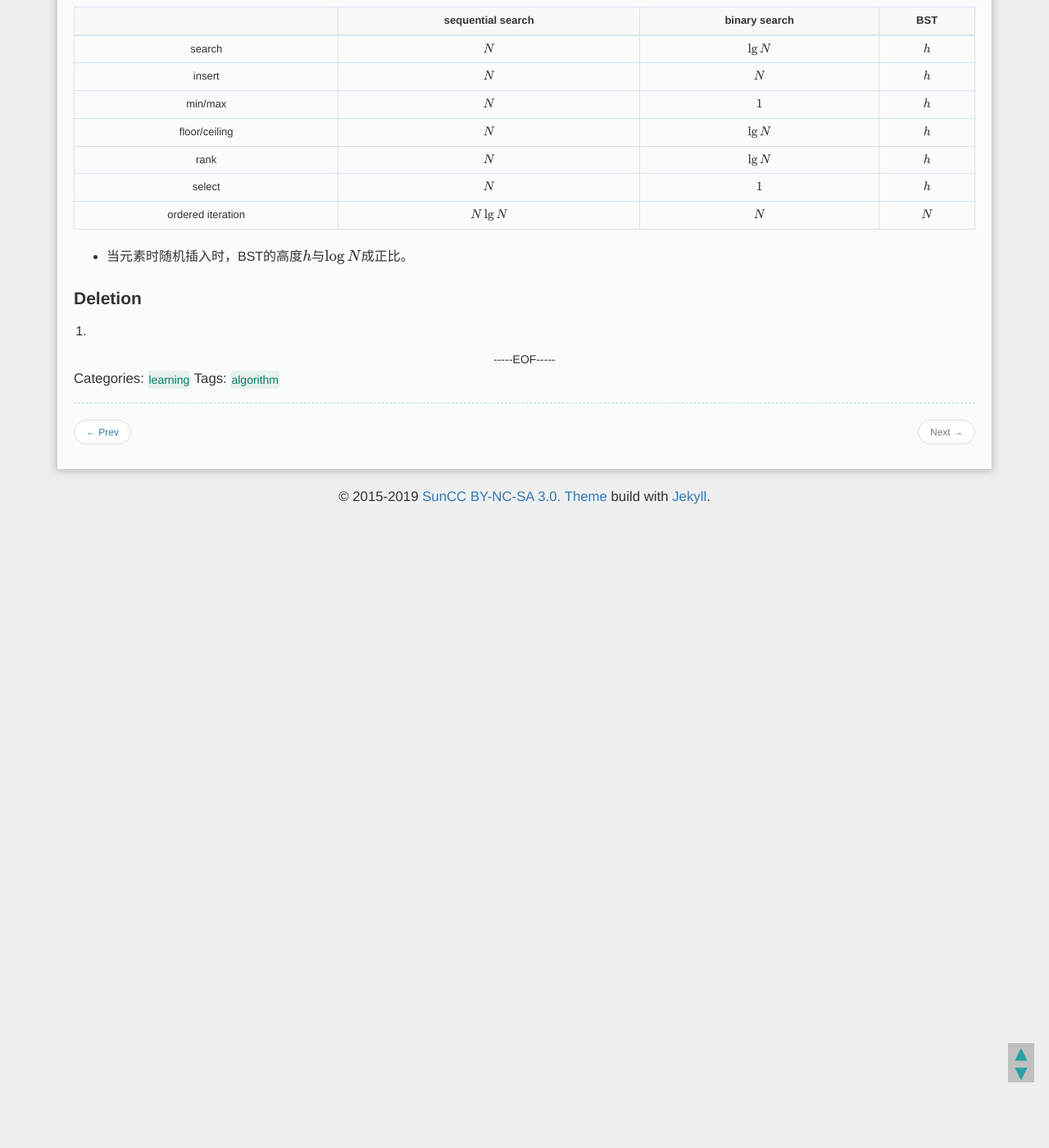
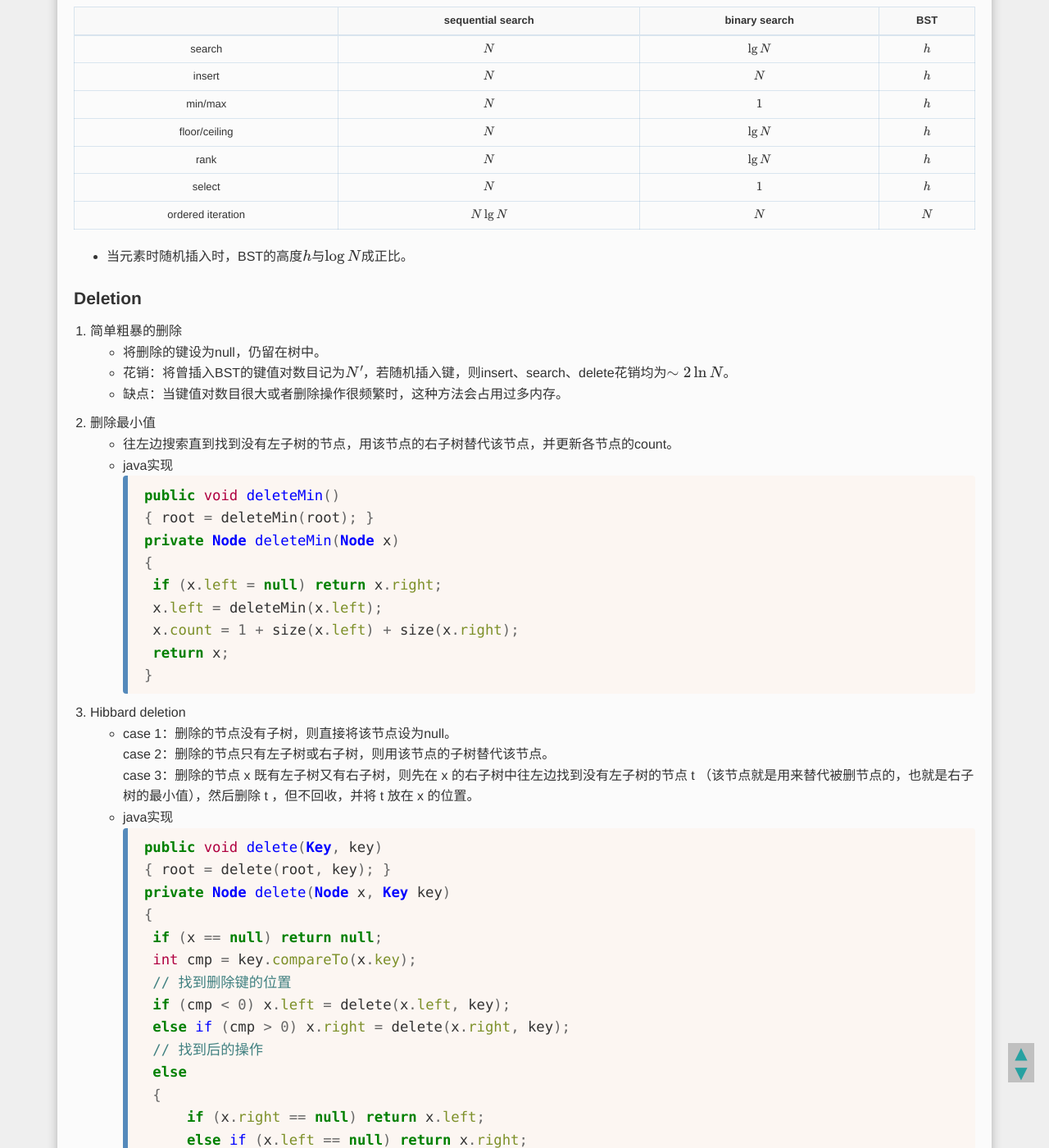
Before and after one commit to YurieSun/YurieSun.github.io, a Jekyll site: the page built from _posts/2019-05-07-learning-algorithm-binary-search-trees.md, in a window 1280 px wide and 1400 px high, scrolled down 5195 px. Shown: the whole window at 82% size. Built offline with Jekyll 4.4.1, drawn with Linux system fonts in a browser that asks for light colours; formulas are drawn with MathJax 3; before the commit the page ends 5825 px from its top, so only the background shows below that; some of the changed text lies outside the part shown.

Commit message:
submit algorithm notes of deletion in binary search trees

````diff
--- a/_posts/2019-05-07-learning-algorithm-binary-search-trees.md
+++ b/_posts/2019-05-07-learning-algorithm-binary-search-trees.md
@@ -125,7 +125,7 @@ tags: [algorithm]
     * 为什么不通过随机洗牌来保证search/insert在最坏情况下为$4.311\ln N$？
 
 
-### Ordered operations
+### Ordered Operations
 1. min/max
     * min：找到最小元素
     max：找到最大元素
@@ -233,4 +233,104 @@ tags: [algorithm]
 * 当元素时随机插入时，BST的高度$h$与$\log N$成正比。
 
 ### Deletion
-1.
+1. 简单粗暴的删除
+    * 将删除的键设为null，仍留在树中。
+    * 花销：将曾插入BST的键值对数目记为$N'$，若随机插入键，则insert、search、delete花销均为$\sim2\ln N$。
+    * 缺点：当键值对数目很大或者删除操作很频繁时，这种方法会占用过多内存。
+2. 删除最小值
+    * 往左边搜索直到找到没有左子树的节点，用该节点的右子树替代该节点，并更新各节点的count。
+    * java实现
+    ```java
+    public void deleteMin()
+    { root = deleteMin(root); }
+    private Node deleteMin(Node x)
+    {
+        if (x.left = null) return x.right;
+        x.left = deleteMin(x.left);
+        x.count = 1 + size(x.left) + size(x.right);
+        return x;
+    }
+    ```
+3. Hibbard deletion
+    * case 1：删除的节点没有子树，则直接将该节点设为null。
+    case 2：删除的节点只有左子树或右子树，则用该节点的子树替代该节点。
+    case 3：删除的节点 x 既有左子树又有右子树，则先在 x 的右子树中往左边找到没有左子树的节点 t （该节点就是用来替代被删节点的，也就是右子树的最小值），然后删除 t ，但不回收，并将 t 放在 x 的位置。
+    * java实现
+    ```java
+    public void delete(Key, key)
+    { root = delete(root, key); }
+    private Node delete(Node x, Key key)
+    {
+        if (x == null) return null;
+        int cmp = key.compareTo(x.key);
+        // 找到删除键的位置
+        if (cmp < 0) x.left = delete(x.left, key);
+        else if (cmp > 0) x.right = delete(x.right, key);
+        // 找到后的操作
+        else
+        {
+            if (x.right == null) return x.left;
+            else if (x.left == null) return x.right;
+
+            Node t = x;
+            x= min(t.right);
+            x.right = deleteMin(t.right);
+            x.left = t.left;
+        }
+        x.count = 1 + size(x.left) + size(x.right);
+        return x;
+    }
+    ```
+5. ST实现的总结
+    <table>
+    <tr>
+        <td rowspan="2">ST implementation</td>
+        <td colspan="3">worst-case cost<br>(after N inserts)</td>
+        <td colspan="3">average case<br>(after N random inserts)</td>
+        <td rowspan="2">ordered ops?</td>
+        <td rowspan="2">operations on keys</td>
+    </tr>
+    <tr>
+        <td>search</td>
+        <td>insert</td>
+        <td>delete</td>
+        <td>search hit</td>
+        <td>insert</td>
+        <td>delete</td>
+    </tr>
+    <tr>
+        <td>sequential search<br>(linked list)</td>
+        <td>N</td>
+        <td>N</td>
+        <td>N</td>
+        <td>N/2</td>
+        <td>N</td>
+        <td>N/2</td>
+        <td>no</td>
+        <td>equals()</td>
+    </tr>
+    <tr>
+        <td>binary search<br>(ordered array)</td>
+        <td>lg N</td>
+        <td>N</td>
+        <td>N</td>
+        <td>lg N</td>
+        <td>N/2</td>
+        <td>N/2</td>
+        <td>yes</td>
+        <td>compareTo()</td>
+    </tr>
+    <tr>
+        <td>BST</td>
+        <td>N</td>
+        <td>N</td>
+        <td>N</td>
+        <td>1.39 lg N</td>
+        <td>1.39 lg N</td>
+        <td>sqrt(N)</td>
+        <td>yes</td>
+        <td>compareTo()</td>
+    </tr>
+    </table>
+
+    * 当存在删除操作时，BST在平均情况下的search/insert操作也会变成$\sqrt{N}$。
````
